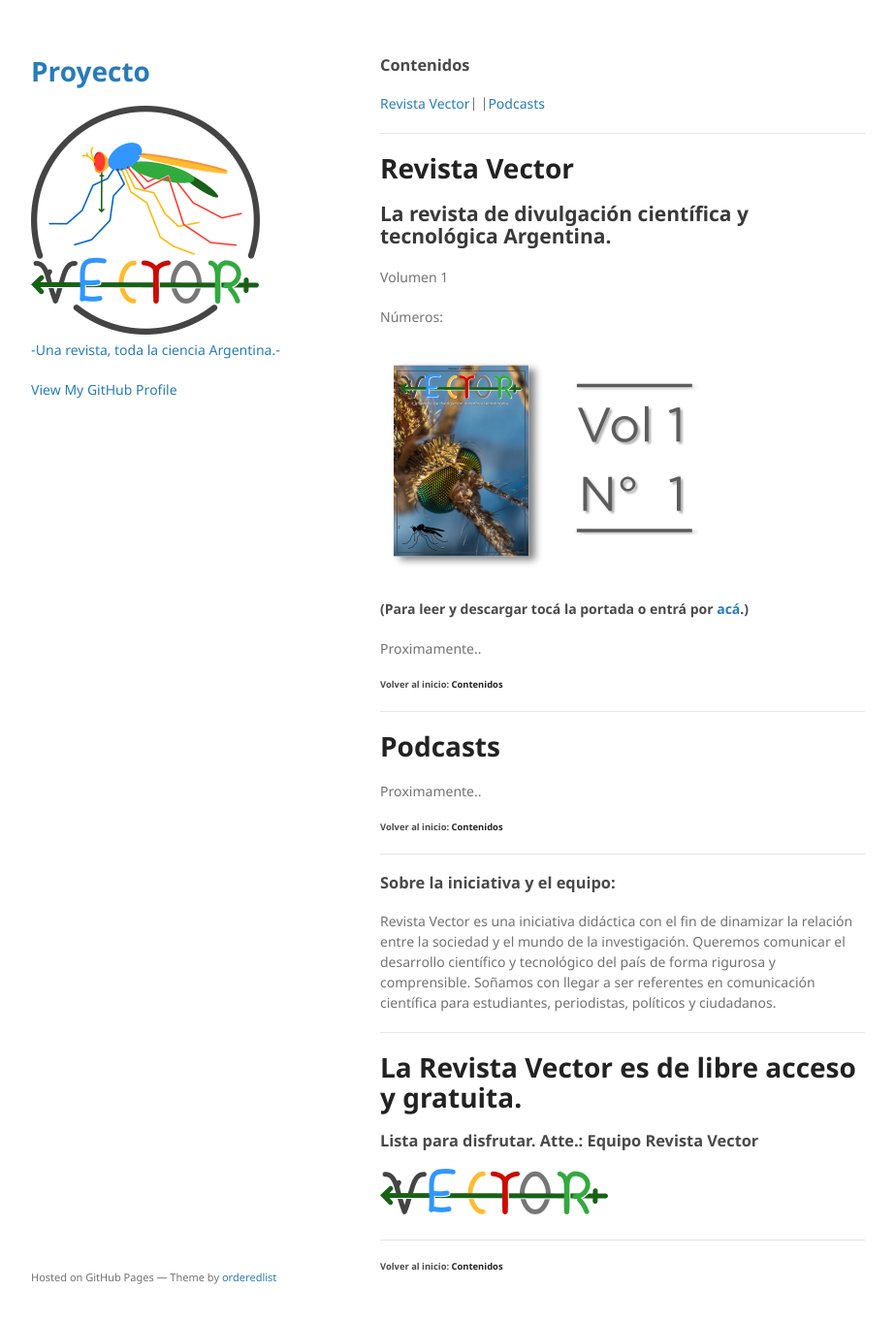
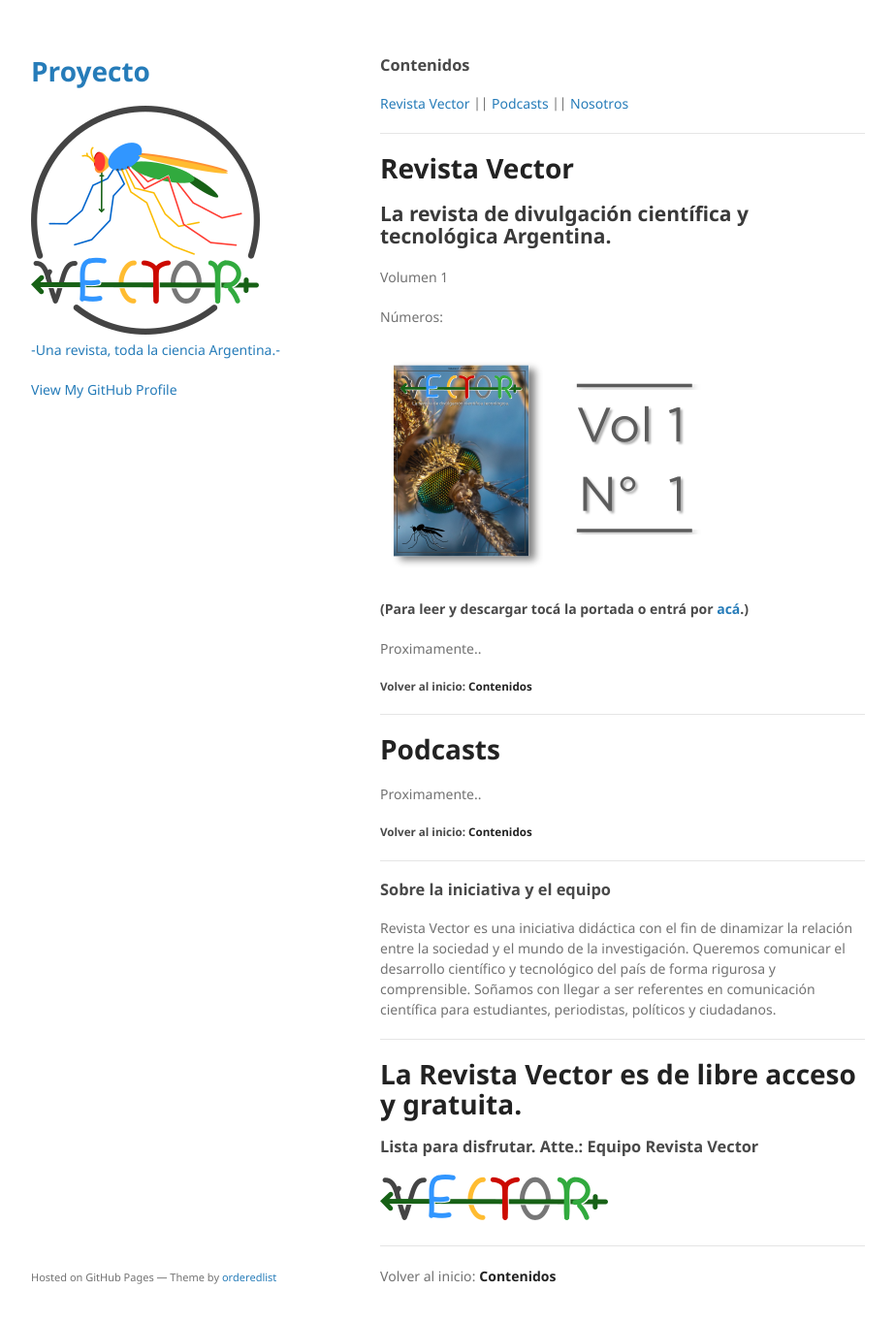
Before and after one commit to RevistaVector/RevistaVector.github.io, a Jekyll site: the page built from index.md, in a window 1280 px wide and 1396 px high. Shown: the top 1363 px of the window at 97% size, without its empty margins (178-1101 px from the left). Built offline with Jekyll 4.4.1, drawn with Linux system fonts in a browser that asks for light colours; our own code applies the rules of GitHub Pages for plain Markdown files.

Commit message:
Update index.md

```diff
--- a/index.md
+++ b/index.md
@@ -2,8 +2,7 @@
 layout: default
 ---
 ### Contenidos
-[Revista Vector](#revista-vector)|
-|[Podcasts](#podcasts)
+[Revista Vector](#revista-vector)  ||  [Podcasts](#podcasts)  ||  [Nosotros](#sobre-la-iniciativa-y-el-equipo)
 
 ---
 
@@ -19,16 +18,16 @@
 Proximamente..
 
 
-###### Volver al inicio: [**Contenidos**](#contenidos)
+##### Volver al inicio: [**Contenidos**](#contenidos)
 ---
 
 # Podcasts
 Proximamente..
 
 
-###### Volver al inicio: [**Contenidos**](#contenidos)
+##### Volver al inicio: [**Contenidos**](#contenidos)
 ---
-### Sobre la iniciativa y el equipo:
+### Sobre la iniciativa y el equipo
 
 Revista Vector es una iniciativa didáctica con el fin de dinamizar la relación entre la sociedad y el mundo de la investigación. Queremos comunicar el desarrollo científico y tecnológico del país de forma rigurosa y comprensible. Soñamos con llegar a ser referentes en comunicación científica para estudiantes, periodistas, políticos y ciudadanos.
 
@@ -40,4 +39,4 @@
 
 
 ---
-###### Volver al inicio: [**Contenidos**](#contenidos)
+Volver al inicio: [**Contenidos**](#contenidos)
```
